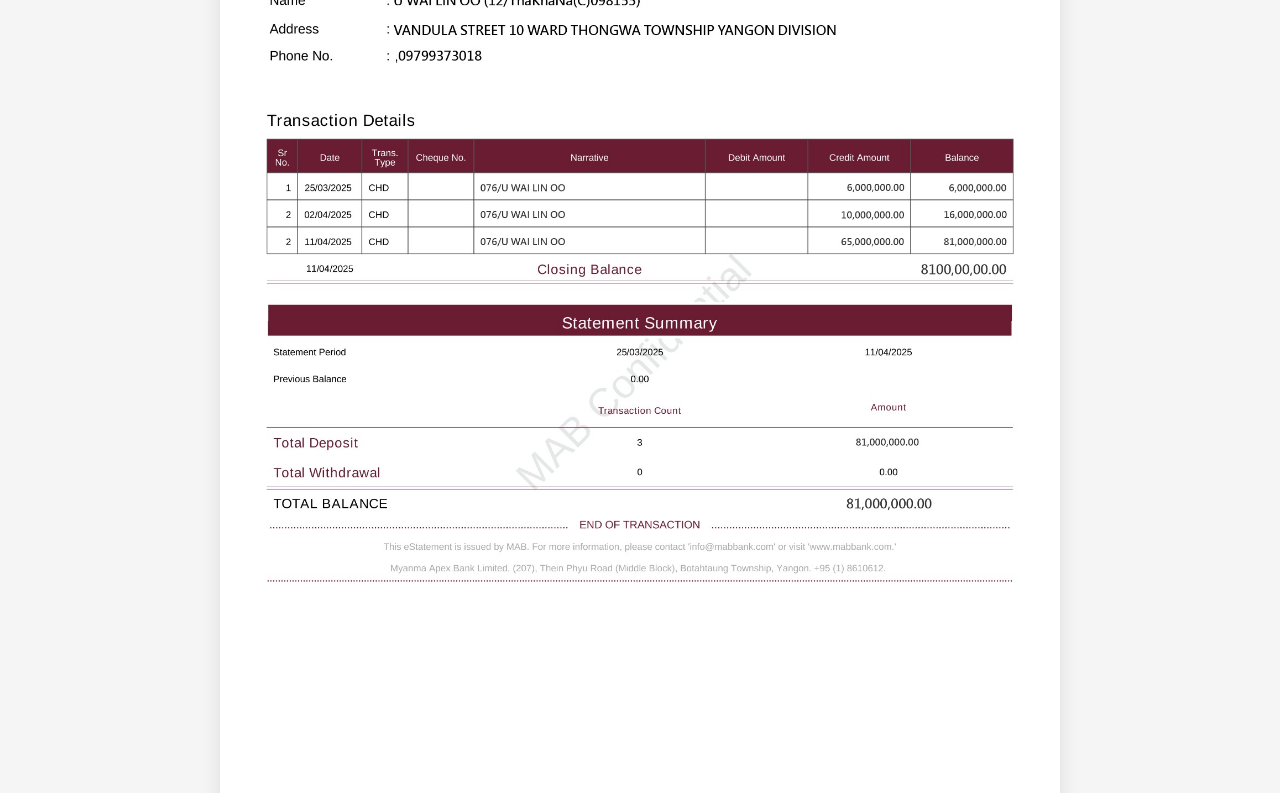
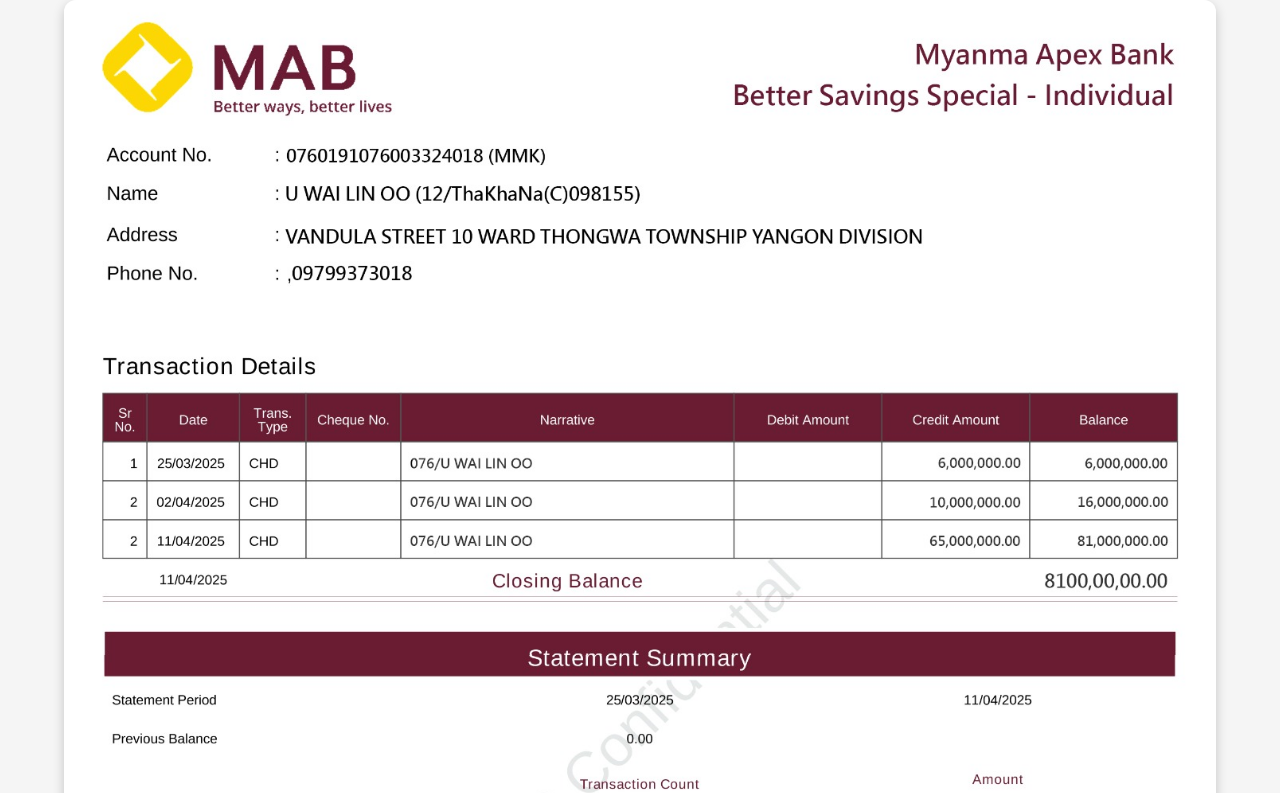
Before and after one commit to HTA98/mab-statement, a plain HTML site: page index.html in a window 1280 px wide. Shown: the top 793 px of the page. Drawn offline with Linux system fonts and the light colour scheme.

Commit message:
Update index.html

```diff
--- a/index.html
+++ b/index.html
@@ -6,34 +6,34 @@
     <title>MAB Bank Statement</title>
     <style>
       body {
+        display: flex;
+        flex-direction: column;
+        align-items: center;
+        justify-content: center;
+        min-height: 100vh;
         margin: 0;
+        font-family: sans-serif;
         background-color: #f5f5f5;
-      font-family: Arial, sans-serif;
-      display: flex;
-      justify-content: center;
-      align-items: center;
-      height: 100vh;
       }
-    .container {
-      max-width: 800px;
-      width: 90%;
-      background-color: white;
-      padding: 20px;
+      img.statement {
+        max-width: 90%;
+        height: auto;
+        margin-bottom: 30px;
+        box-shadow: 0 4px 12px rgba(0, 0, 0, 0.2);
         border-radius: 12px;
-      box-shadow: 0 4px 20px rgba(0,0,0,0.1);
-      text-align: center;
       }
-    img {
-      width: 100%;
-      height: auto;
-      border-radius: 8px;
+      img.qr {
+        width: 200px;
+        height: 200px;
       }
     </style>
   </head>
   <body>
-  <div class="container">
-    <h2>MAB Bank Statement</h2>
-    <img src="MabBank.jpg" alt="MAB Bank Statement" />
-  </div>
+    <img class="statement" src="MabBank.jpg" alt="MAB Statement" />
+    <img
+      class="qr"
+      src="https://api.qrserver.com/v1/create-qr-code/?size=200x200&data=https://mab-statement.vercel.app/statament/id-0760191076003324018"
+      alt="QR Code"
+    />
   </body>
 </html>
```
Lines whose indentation alone changed are shown as unchanged.
